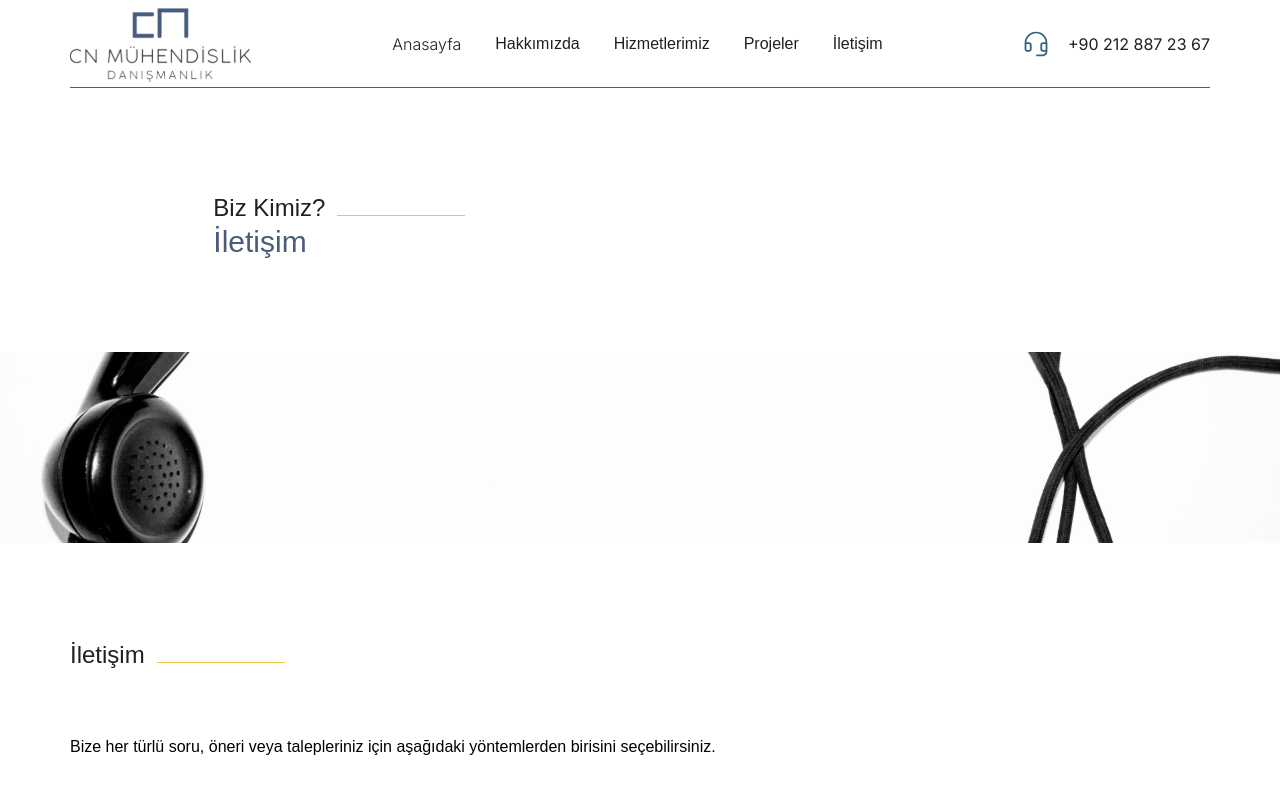
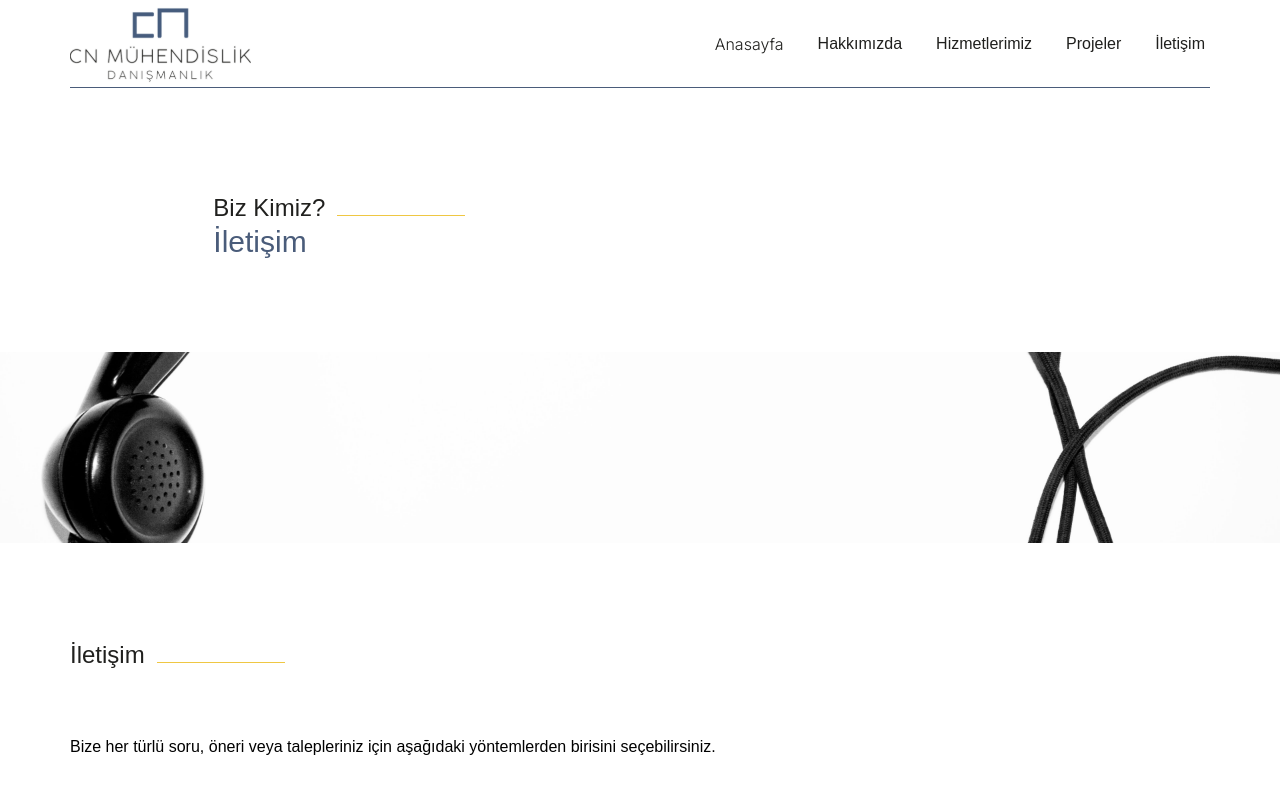
Before and after one commit to Cemozgeldi/cnengineering, a Next.js app: page /contact in a window 1280 px wide. Shown: the top 800 px of the page. Built offline with nearby package versions, Linux system fonts and the light colour scheme.

Commit message:
navbar'dan telefon numarası kaldırıldı.

```diff
--- a/components/layout/Navbar.jsx
+++ b/components/layout/Navbar.jsx
@@ -53,21 +53,10 @@ const Navbar = () => {
             </li>
           </ul>
         </nav>
-        <div className="flex gap-x-5 items-center">
-          <Image
-            src={headphone}
-            alt="headphone"
-            className="md:inline-block hidden sm"
-          />
 
-          <Link href="tel:+902128872367" className=" md:inline-block hidden">
-            +90 212 887 23 67
-          </Link>
-
-          <button className="sm:hidden inline-block" onClick={() => openMenu()}>
-            <GiHamburgerMenu className="text-xl" />
-          </button>
-        </div>
+        <button className="sm:hidden inline-block" onClick={() => openMenu()}>
+          <GiHamburgerMenu className="text-xl" />
+        </button>
       </div>
     </div>
   );
```
